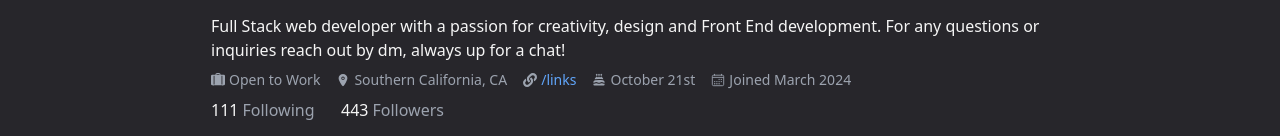
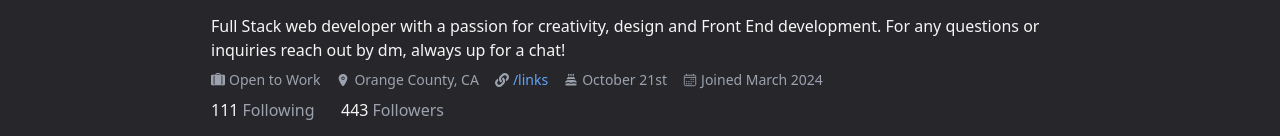
Before and after one commit to Daniel-PerezF/portfolioX, a React (Create React App) app in the folder portfoliox/: page / in a window 1280 px wide. Shown: the part 513-649 px from the top of the page. Built offline with nearby package versions, Linux system fonts and the light colour scheme.

Commit message:
location

```diff
--- a/portfoliox/src/components/ProfileAbout.tsx
+++ b/portfoliox/src/components/ProfileAbout.tsx
@@ -154,7 +154,7 @@ export function ProfileAbout() {
             </div>
             <div className="flex gap-1">
               <IoLocation className="self-center" />
-              Southern California, CA
+              Orange County, CA
             </div>
             <div
               className="flex gap-1 cursor-pointer"
```
